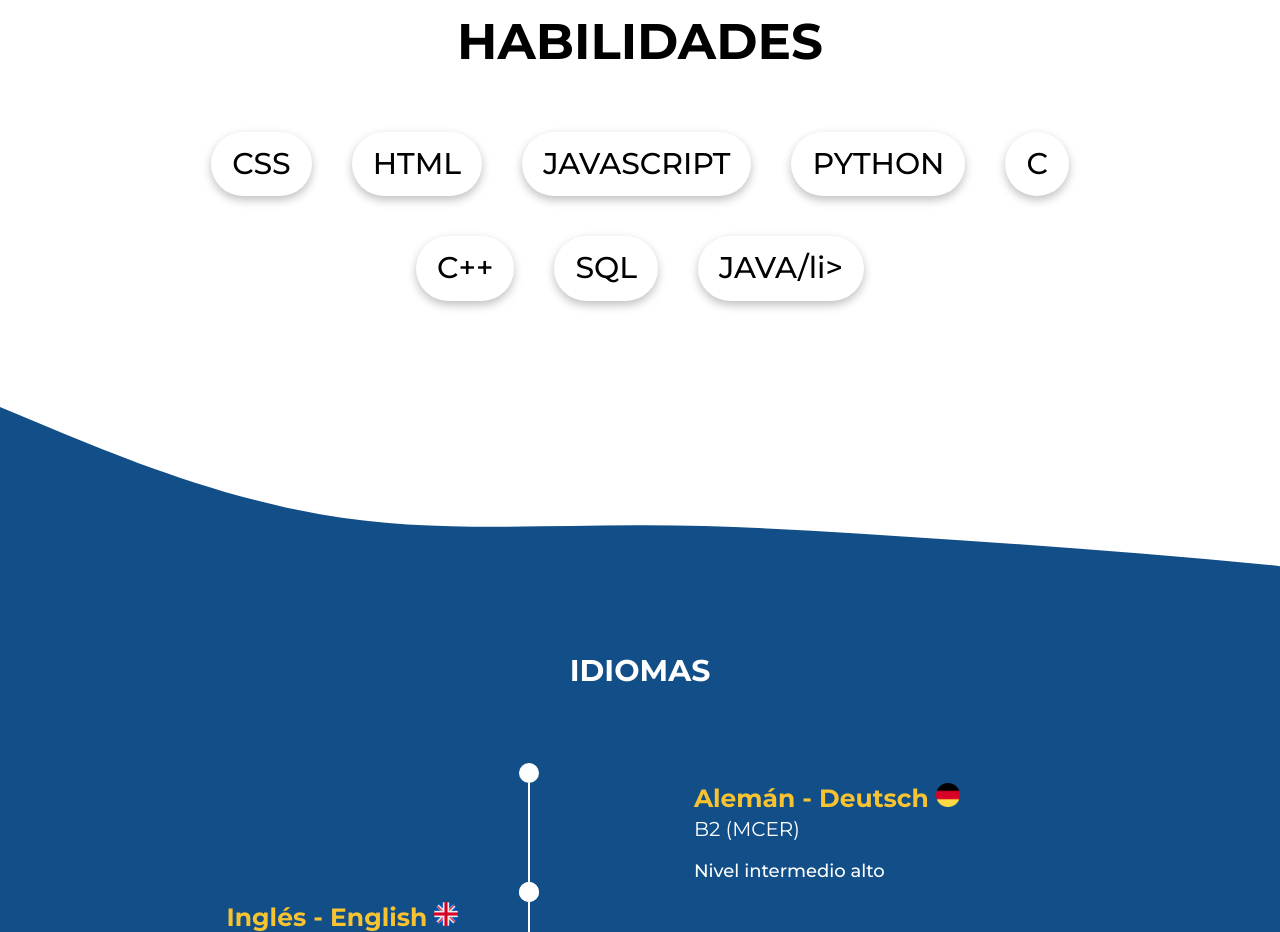
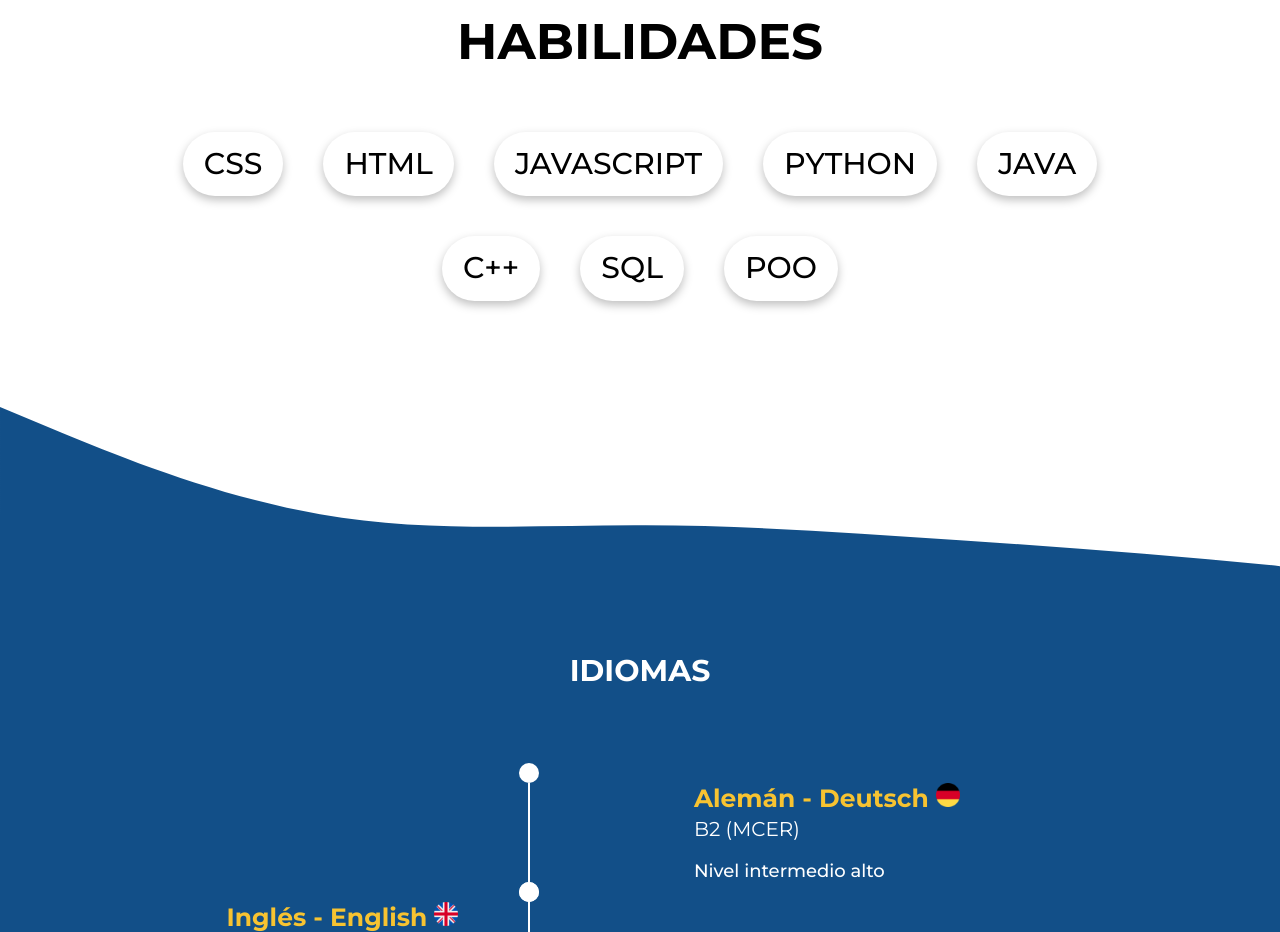
Before and after one commit to VildandenTuc/Proyecto_Resume-oficial-de-Guido-Albarracin, a plain HTML site: page index.html in a window 1280 px wide. Shown: the part 2180-3112 px from the top of the page. Drawn offline with nearby package versions, Linux system fonts and the light colour scheme.

Commit message:
update html

```diff
--- a/index.html
+++ b/index.html
@@ -126,10 +126,10 @@
                 <li class="skills-skill">HTML</li>
                 <li class="skills-skill">JAVASCRIPT</li>
                 <li class="skills-skill">PYTHON</li>
-                <li class="skills-skill">C</li>
+                <li class="skills-skill">JAVA</li>
                 <li class="skills-skill">C++</li>
                 <li class="skills-skill">SQL</li>
-                <li class="skills-skill">JAVA/li>
+                <li class="skills-skill">POO</li>
             </ul>
         </section>
     </div>
```
Also changed, not shown: en.html (+2 -2 lines).
